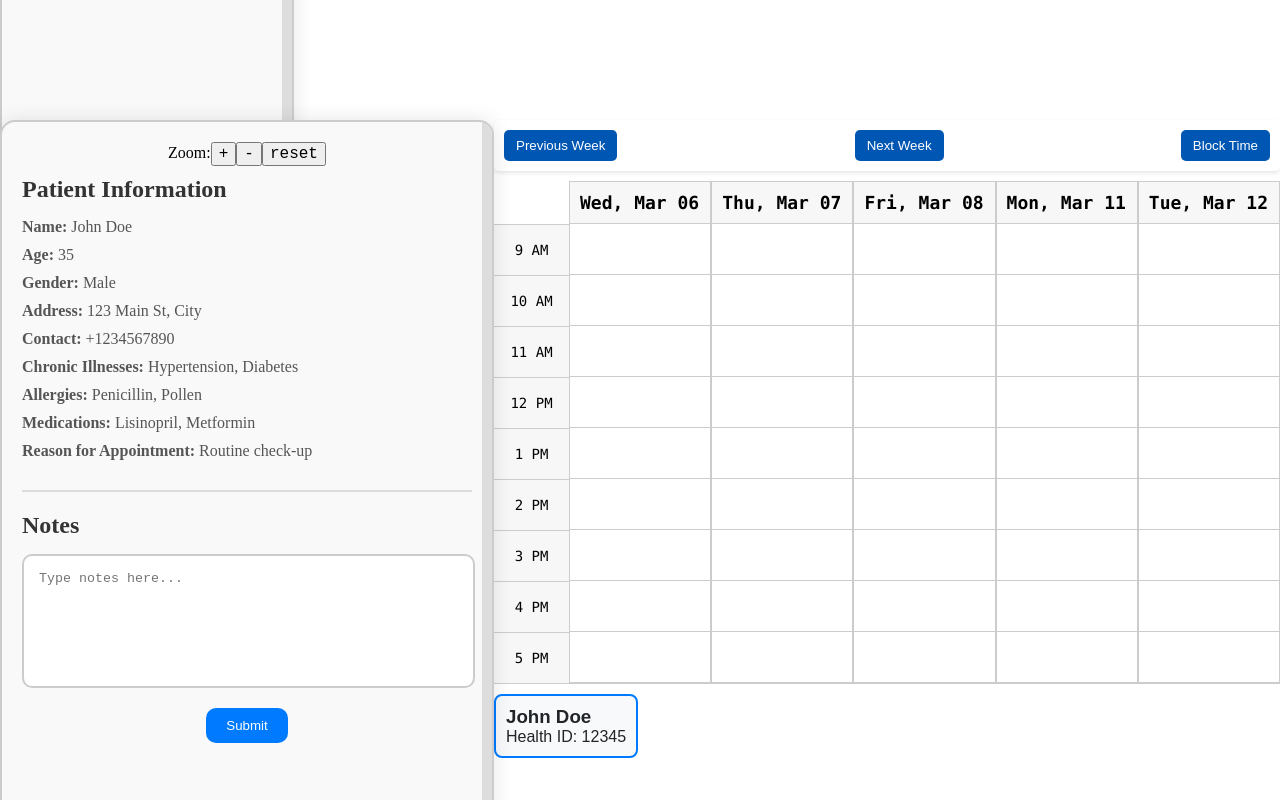
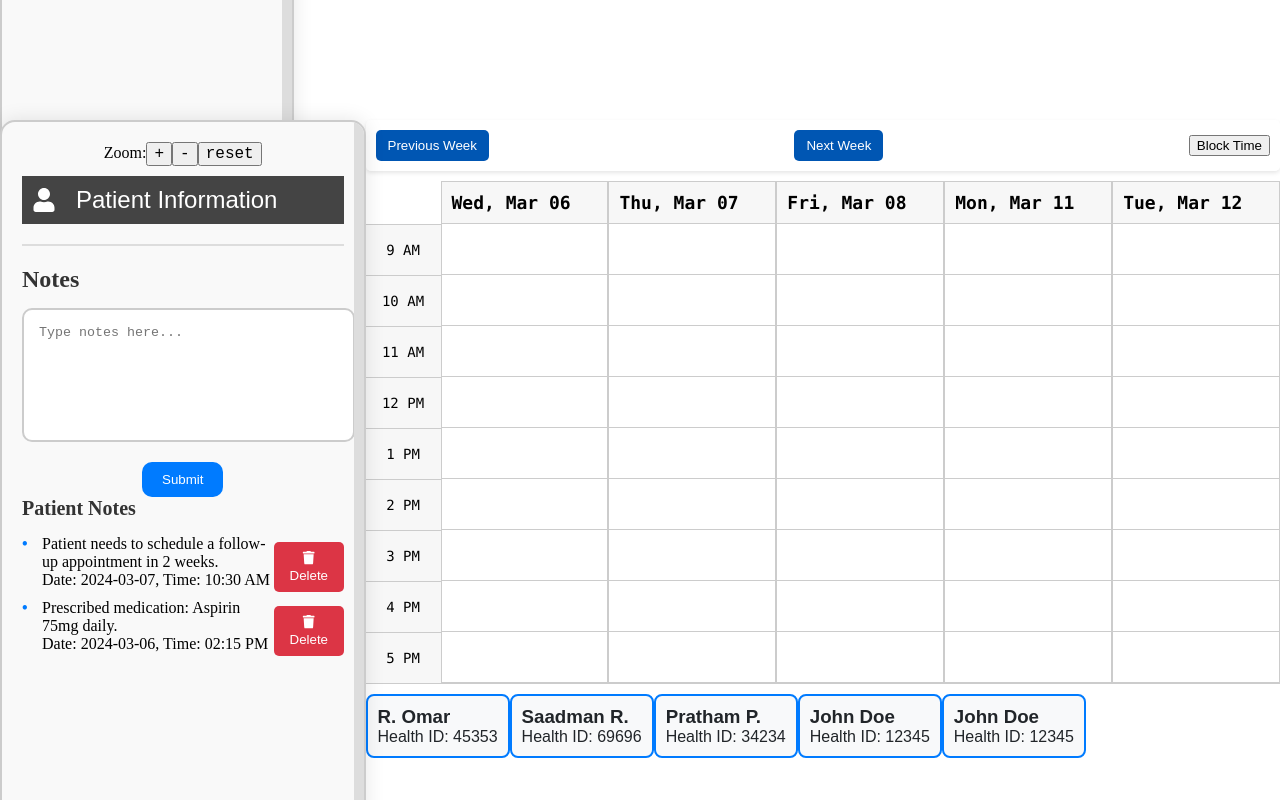
Before and after one commit to raja-omar/MediSync, a React (Vite) app in the folder appointment-management-system/: page / in a window 1280 px wide. Shown: the part 680-1480 px from the top of the page. Built offline with nearby package versions, Linux system fonts and the light colour scheme.

Commit message:
cleaned up the doctor side by adding a patient info drop down and adding buttons for patient notes

```diff
--- a/appointment-management-system/src/components/Calendar.jsx
+++ b/appointment-management-system/src/components/Calendar.jsx
@@ -8,7 +8,7 @@
 
 const Calendar = () => {
   const [currentWeekStart, setCurrentWeekStart] = useState(new Date());
-  const [blockTimeMode, setBlockTimeMode] = useState(false);
+  // const [blockTimeMode, setBlockTimeMode] = useState(false);
   const [cellsData, setCellsData] = useState({});
   const [showErrorModal, setShowErrorModal] = useState(false);
   const [showConfirmModal, setShowConfirmModal] = useState(false);
@@ -83,9 +83,9 @@
     setCurrentWeekStart(getPreviousWeekStart());
   };
 
-  const handleBlockTimeToggle = () => {
-    setBlockTimeMode(!blockTimeMode);
-  };
+  // const handleBlockTimeToggle = () => {
+  //   setBlockTimeMode(!blockTimeMode);
+  // };
 
   const renderTimeColumn = () => {
     const timeSlots = [];
@@ -132,15 +132,15 @@
     return currentWeek;
   };
 
-  const handleCellClick = (event) => {
-    if (blockTimeMode) {
-      if (event.target.classList.contains("lightred-bg")) {
-        event.target.classList.remove("lightred-bg");
-      } else {
-        event.target.classList.add("lightred-bg");
-      }
-    }
-  };
+  // const handleCellClick = (event) => {
+  //   if (blockTimeMode) {
+  //     if (event.target.classList.contains("lightred-bg")) {
+  //       event.target.classList.remove("lightred-bg");
+  //     } else {
+  //       event.target.classList.add("lightred-bg");
+  //     }
+  //   }
+  // };
 
   const renderCells = (dayIndex) => {
     const cells = [];
@@ -186,12 +186,15 @@
           <button onClick={goToPreviousWeek} className="nav-button">
             Previous Week
           </button>
+          <div className="current_doc">
+            Currently seeing Dr. SDMN's Calendar
+          </div>
           <button onClick={goToNextWeek} className="nav-button">
             Next Week
           </button>
-          <button onClick={handleBlockTimeToggle} className="nav-button">
+          {/* <button onClick={handleBlockTimeToggle} className="nav-button">
             {blockTimeMode ? "Disable Block Time" : "Block Time"}
-          </button>
+          </button> */}
         </div>
         <div className="calendar-body">
           {renderTimeColumn()}
--- a/appointment-management-system/src/components/DoctorSidebar.jsx
+++ b/appointment-management-system/src/components/DoctorSidebar.jsx
@@ -1,5 +1,6 @@
 import React, { useState } from "react";
 import "../styles/DoctorSidebarStyles.css";
+import { FaUser, FaTrash } from "react-icons/fa";
 
 const Sidebar = () => {
   const [notes, setNotes] = useState("");
@@ -7,6 +8,7 @@
   const [startX, setStartX] = useState(0);
   const [sidebarWidth, setSidebarWidth] = useState(450); // Initial width of the sidebar
   const [fontSize, setFontSize] = useState(16); // Initial font size
+  const [patientDropdownVisible, setPatientDropdownVisible] = useState(false);
 
   const patientDetails = {
     name: "John Doe",
@@ -33,6 +35,10 @@
     },
   ];
 
+  const togglePatientDropdown = () => {
+    setPatientDropdownVisible(!patientDropdownVisible);
+  };
+
   const increaseFontSize = () => {
     setFontSize((prevFontSize) => Math.min(prevFontSize + 1, 30));
   };
@@ -41,7 +47,7 @@
     setFontSize((prevFontSize) => Math.max(prevFontSize - 1, 10)); // Limit minimum font size
   };
   const resetFontSize = () => {
-    setFontSize((prevFontSize) => 16); // Limit minimum font size
+    setFontSize(16); // Limit minimum font size
   };
 
   const handleNotesChange = (e) => {
@@ -105,12 +111,18 @@
       </div>
 
       <div className="patient-info">
-        <h2
-          className="patient-info-h2"
+        <button
+          className="dropbtn"
+          onClick={togglePatientDropdown}
           style={{ fontSize: `${fontSize * 1.5}px` }}
         >
+          <FaUser />
           Patient Information
-        </h2>
+        </button>
+        <div
+          className={`dropdown-content ${patientDropdownVisible ? "open" : ""}`}
+          style={{ fontSize: `${fontSize}px` }}
+        >
           <p>
             <strong>Name:</strong> {patientDetails.name}
           </p>
@@ -134,12 +146,14 @@
             <strong>Allergies:</strong> {patientDetails.allergies.join(", ")}
           </p>
           <p>
-          <strong>Medications:</strong> {patientDetails.medications.join(", ")}
+            <strong>Medications:</strong>{" "}
+            {patientDetails.medications.join(", ")}
           </p>
           <p>
             <strong>Reason for Appointment:</strong>{" "}
             {patientDetails.reasonForAppointment}
           </p>
+        </div>
       </div>
 
       <div className="notes-section">
@@ -154,15 +168,23 @@
         </div>
 
         <div className="random-notes">
-          <h3 style={{ fontSize: `${fontSize * 1.25}px` }}>Random Notes</h3>
+          <h3 style={{ fontSize: `${fontSize * 1.25}px` }}>Patient Notes</h3>
           <ul>
             {randomNotes.map((note, index) => (
+              <div key={index} className="note-item">
                 <li key={index}>
                   <p>{note.text}</p>
                   <p>
                     Date: {note.date}, Time: {note.time}
                   </p>
                 </li>
+                <button
+                  className="delete-button"
+                  // onClick={() => handleDelete(index)}
+                >
+                  <FaTrash /> Delete
+                </button>
+              </div>
             ))}
           </ul>
         </div>
--- a/appointment-management-system/src/components/Sidebar.jsx
+++ b/appointment-management-system/src/components/Sidebar.jsx
@@ -21,7 +21,7 @@
   };
 
   const resetFontSize = () => {
-    setFontSize((prevFontSize) => 16); // Limit minimum font size
+    setFontSize(16); // Limit minimum font size
   };
 
   const togglePatientDropdown = () => {
--- a/appointment-management-system/src/pages/DoctorScreen.jsx
+++ b/appointment-management-system/src/pages/DoctorScreen.jsx
@@ -1,7 +1,9 @@
-import React, { useState } from 'react';
-import DoctorSidebar from '../components/DoctorSidebar';
-import MainSection from '../components/MainSection';
-import '../styles/App.css';
+import React, { useState } from "react";
+import DoctorSidebar from "../components/DoctorSidebar";
+// import MainSection from '../components/MainSection';
+import DocCalendar from "../components/DoctorCalendar";
+
+import "../styles/App.css";
 
 function App() {
   const [patientData, setPatientData] = useState(null);
@@ -9,7 +11,7 @@
   return (
     <div className="app-container">
       <DoctorSidebar className="sdebar" setPatientData={setPatientData} />
-      <MainSection className="main-section" patientData={patientData} />
+      <DocCalendar className="main-section" patientData={patientData} />
     </div>
   );
 }
--- a/appointment-management-system/src/styles/DoctorSidebarStyles.css
+++ b/appointment-management-system/src/styles/DoctorSidebarStyles.css
@@ -16,18 +16,16 @@
 
 .patient-info h2 {
   color: #333;
-  /* font-size: 24px; */
   margin-bottom: 15px;
 }
 
 .patient-info p {
-  color: #555;
-  /* font-size: 16px; */
+  color: #D3D3D3;
   margin-bottom: 10px;
 }
 
 .notes-section {
-  flex: 1;
+  /* flex: 1; */
   display: flex;
   flex-direction: column;
 }
@@ -40,7 +38,6 @@
 
 .notes-container h2 {
   color: #333;
-  /* font-size: 24px; */
   margin-bottom: 15px;
 }
 
@@ -51,7 +48,6 @@
   padding: 15px;
   border-radius: 10px;
   border: 2px solid #ccc;
-  /* font-size: 16px; */
   resize: none;
 }
 
@@ -93,7 +89,6 @@
 
 .random-notes h3 {
   color: #333;
-  /* font-size: 20px; */
   margin-bottom: 15px;
 }
 
@@ -117,3 +112,25 @@
 .zoom-div button {
   font-family: 'Courier New', Courier, monospace;
 }
+
+.note-item {
+  display: flex;
+  align-items: center;
+}
+
+.delete-button {
+  background-color: #dc3545;
+  color: white;
+  border: none;
+  height: 50px;
+  width: 70px;
+  padding: 8px 16px;
+  border-radius: 5px;
+  cursor: pointer;
+  transition: background-color 0.3s;
+  margin-left: auto;
+}
+
+.delete-button:hover {
+  background-color: #c82333;
+}
```
Lines whose indentation alone changed are shown as unchanged.
